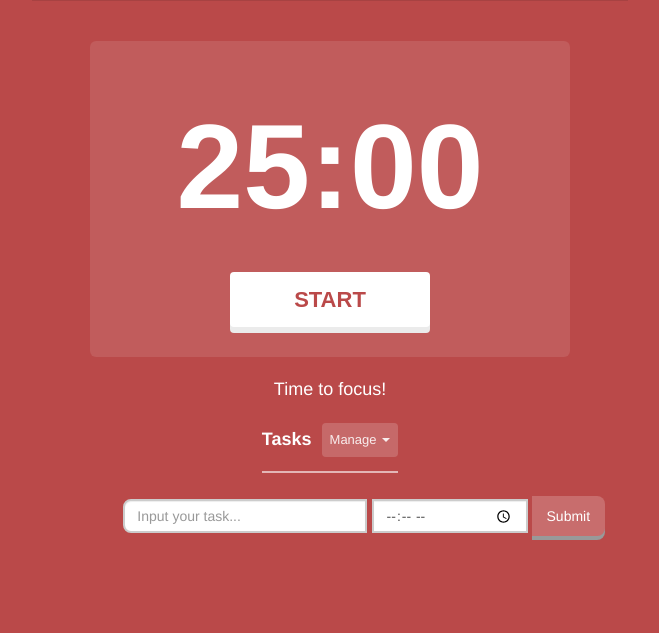
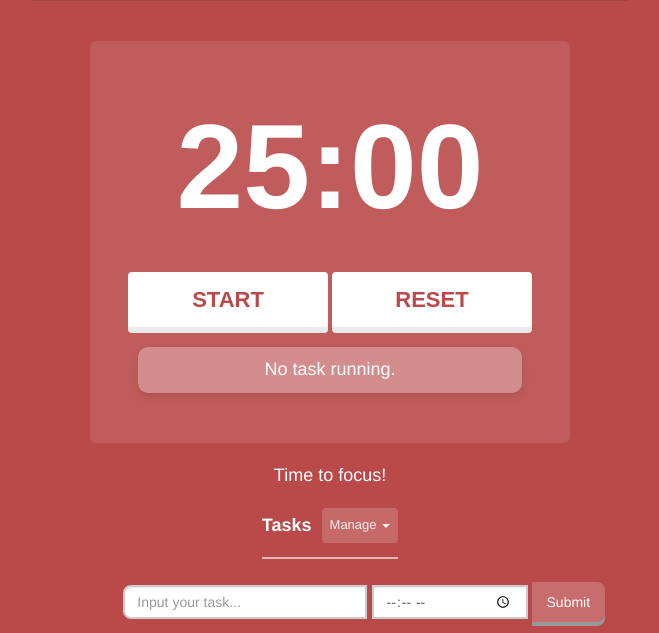
Before and after one commit to PeiPeiC/SecondSavings, a Django app: page /main/ in a window 1280 px wide. Shown: the part 49-682 px from the top of the page, without its empty margins (310-969 px from the left). Run offline with Django 4.2, Linux system fonts and the light colour scheme; some libraries are stand-ins or nearby versions.

Commit message:
main page

```diff
--- /dev/null
+++ b/TimeTracker/static/js/main.js
@@ -0,0 +1,111 @@
+$('.dropdown-toggle').dropdown();
+
+function addTask() {
+    var taskContent = $("#task").val().trim(); // 获取任务描述
+    var taskTimeInput = $("#taskTime").val(); // 获取任务的时间输入
+
+    if (taskContent && taskTimeInput) { // 确保任务描述和时间都已输入
+        var timeParts = taskTimeInput.split(":");
+        var taskHours = parseInt(timeParts[0], 10);
+        var taskMinutes = parseInt(timeParts[1], 10);
+        var totalSeconds = (taskHours * 60 + taskMinutes) * 60; // 转换总时间为秒
+
+        // 创建任务项和删除按钮
+        var taskInfo = $("<li>").addClass('taskItem').text(taskContent + " - " + taskTimeInput);
+        var deleteBtn = $("<button>").text("Delete").addClass('deleteButton').click(function () {
+            $(this).parent().remove(); // 删除这个任务项
+        });
+
+        // 为每个任务添加开始计时的按钮（此代码段保持不变）
+        var startBtn = $("<button>").text("Start Task").click(function () {
+            if (!isRunning) {
+                startTimer(totalSeconds, document.getElementById('timer-string'));
+                isRunning = true;
+                document.getElementById('startButton').textContent = "PAUSE";
+                $("#currentTask").text("Current Task: " + taskContent);
+            } else {
+                alert("A task is already running. Please pause or reset before starting a new task.");
+            }
+        });
+
+        // 将按钮添加到任务项中
+        taskInfo.append(startBtn).append(deleteBtn);
+        $("#taskList").append(taskInfo);
+
+        // 清空输入框和时间选择器
+        $("#task").val("");
+        $("#taskTime").val("");
+    }
+}
+
+$(document).ready(function () {
+    // 实现清除所有任务的功能
+    $("#clearAllTasks").click(function () {
+        $("#taskList").empty(); // 清空任务列表
+    });
+
+    // 假设每个任务项在完成时会添加一个 `.finished` 类
+    // 实现清除已完成任务的功能
+    $("#clearFinishedTasks").click(function () {
+        $("#taskList .finished").remove(); // 移除所有标记为完成的任务
+    });
+});
+
+var isRunning = false; // 跟踪计时器是否正在运行
+var timer; // 用于 setInterval 的变量
+var remainingTime = 25 * 60; // 剩余时间，初始设置为 25 分钟
+
+document.getElementById('startButton').addEventListener('click', function () {
+    if (!isRunning) {
+        // 如果计时器未在运行，开始或继续计时
+        startTimer(remainingTime, document.getElementById('timer-string'));
+        isRunning = true; // 更新状态为正在运行
+        this.textContent = "PAUSE"; // 更新按钮文本为 "PAUSE"
+    } else {
+        // 如果计时器正在运行，暂停计时
+        pauseTimer();
+        isRunning = false; // 更新状态为未运行
+        this.textContent = "START"; // 更新按钮文本为 "START"
+    }
+});
+
+document.getElementById('resetButton').addEventListener('click', function () {
+    resetTimer();
+    document.getElementById('timer-string').textContent = "25:00"; // 重置计时器显示
+    remainingTime = 25 * 60; // 重置剩余时间为 25 分钟
+    document.getElementById('startButton').textContent = "START"; // 重置开始按钮文本
+    isRunning = false; // 更新计时器状态为未运行
+    document.getElementById('currentTask').textContent = "No task running."; // 重置当前任务显示
+});
+
+function startTimer(duration, display) {
+    var secondsLeft = duration;
+    timer = setInterval(function () {
+        var minutes = parseInt(secondsLeft / 60, 10);
+        var seconds = parseInt(secondsLeft % 60, 10);
+
+        minutes = minutes < 10 ? "0" + minutes : minutes;
+        seconds = seconds < 10 ? "0" + seconds : seconds;
+
+        display.textContent = minutes + ":" + seconds;
+
+        if (--secondsLeft < 0) {
+            clearInterval(timer);
+            display.textContent = "TIME UP!";
+            document.getElementById('startButton').textContent = "START"; // 重置开始按钮文本
+            isRunning = false; // 更新计时器状态为未运行
+            $("#currentTask").text("No task running."); // 清除当前任务显示
+            remainingTime = 25 * 60; // 可选：重置剩余时间为默认值或保留任务设定的时间
+        } else {
+            remainingTime = secondsLeft; // 更新剩余时间
+        }
+    }, 1000);
+}
+
+function pauseTimer() {
+    clearInterval(timer); // 停止计时器
+}
+
+function resetTimer() {
+    clearInterval(timer); // 停止当前的计时器
+}
--- a/TimeTracker/templates/main.html
+++ b/TimeTracker/templates/main.html
@@ -135,38 +135,6 @@
             transition: color 0.5s, ease-in-out 0s;
         }
 
-        .button2 {
-            width: calc((100% - 200px) / 2 + 5%);
-            position: absolute;
-            right: 0px;
-            bottom: -6px;
-            height: 54px;
-            display: flex;
-            -webkit-box-align: center;
-            align-items: center;
-            -webkit-box-pack: center;
-            justify-content: center;
-            pointer-events: none;
-        }
-
-        .button3 {
-            cursor: pointer;
-            user-select: none;
-            background: none;
-            border: none;
-            -webkit-box-pack: center;
-            -webkit-box-align: center;
-            align-items: center;
-            justify-content: center;
-            height: 28px;
-            width: 28px;
-            bottom: 9px;
-            right: -50px;
-            piointer-events: none;
-            opacity: 0;
-            transition: all 0.2s, ease-out 0s;
-        }
-
         .button4 {
             display: flex;
             -webkit-box-pack: center;
@@ -185,11 +153,6 @@
             min-width: auto;
             border: none;
             color: white;
-        }
-
-        .img1 {
-            width: 22px;
-            opacity: 0.9;
         }
 
         .text {
@@ -291,6 +254,20 @@
         #taskList li button:hover {
             background-color: #b71c1c; /* 鼠标悬停时按钮背景色 */
         }
+
+        #currentTask {
+            margin: 20px auto;
+            padding: 10px;
+            background-color: rgba(255, 255, 255, 0.3); /* 轻微透明的白色背景 */
+            border-radius: 10px; /* 圆角边框 */
+            box-shadow: 0 4px 8px rgba(0, 0, 0, 0.1); /* 轻微的阴影效果 */
+            color: white; /* 文本颜色 */
+            font-size: 18px; /* 文本大小 */
+            text-align: center; /* 文本居中 */
+            width: 80%; /* 宽度，根据需要调整 */
+            max-width: 600px; /* 最大宽度，根据需要调整 */
+            transition: all 0.3s ease-in-out; /* 平滑过渡效果 */
+        }
     </style>
 </head>
 <body>
@@ -318,14 +295,12 @@
             <div class="container3">
                 <div id="timer-string" class="time">25:00</div>
                 <div class="container4">
-                    <button color="rgb(186, 73, 73)" title="Press spacebar to start/pause"
+                    <button id="startButton" color="rgb(186, 73, 73)" title="Press spacebar to start/pause"
                             class="button">START
                     </button>
-                    <div class="button2">
-                        <button class="button3"><img src="/img/next-white3.png" class="img1">
-                        </button>
-                    </div>
+                    <button id="resetButton" class="button">RESET</button>
                 </div>
+                <div id="currentTask">No task running.</div>
             </div>
             <div class="text">Time to focus!</div>
         </div>
@@ -339,8 +314,7 @@
                         <span class="caret"></span>
                     </div>
                     <ul id="menu1" class="dropdown-menu" aria-labelledby="drop4">
-                        <li><a href="#" id="clearFinishedTasks">Clear finished tasks</a></li>
-                        <li role="separator" class="divider"></li>
+{#                        <li role="separator" class="divider"></li>#}
                         <li><a href="#" id="clearAllTasks">Clear all tasks</a></li>
                     </ul>
                 </button>
@@ -363,45 +337,6 @@
 
 <script src="{% static '/js/jquery-3.7.1.min.js' %}"></script>
 <script src="{% static '/plugins/bootstrap-3.4.1-dist/js/bootstrap.min.js' %}"></script>
-<script>
-    $('.dropdown-toggle').dropdown();
-
-    function addTask() {
-        var taskContent = $("#task").val().trim();
-        var taskTime = $("#taskTime").val(); // 获取任务的具体时间
-
-        if (taskContent && taskTime) { // 确保任务描述和时间都已输入
-            var taskInfo = taskContent + " - " + taskTime; // 合并任务描述和时间
-            var newLi = $("<li>").text(taskInfo);
-            var deleteBtn = $("<button>").text("Delete").click(function () {
-                $(this).parent().remove();
-            });
-
-            newLi.append(deleteBtn);
-            $("#taskList").append(newLi);
-
-            // 清空输入框和时间选择器
-            $("#task").val("");
-            $("#taskTime").val("");
-        }
-    }
-
-    $(document).ready(function () {
-        // 实现清除所有任务的功能
-        $("#clearAllTasks").click(function () {
-            $("#taskList").empty(); // 清空任务列表
-        });
-
-        // 假设每个任务项在完成时会添加一个 `.finished` 类
-        // 实现清除已完成任务的功能
-        $("#clearFinishedTasks").click(function () {
-            $("#taskList .finished").remove(); // 移除所有标记为完成的任务
-        });
-    });
-
-    function markTaskAsFinished(taskElement) {
-        $(taskElement).addClass('finished'); // 标记任务为已完成
-    }
-</script>
+<script src="{% static '/js/main.js' %}"></script>
 </body>
 </html>
```
